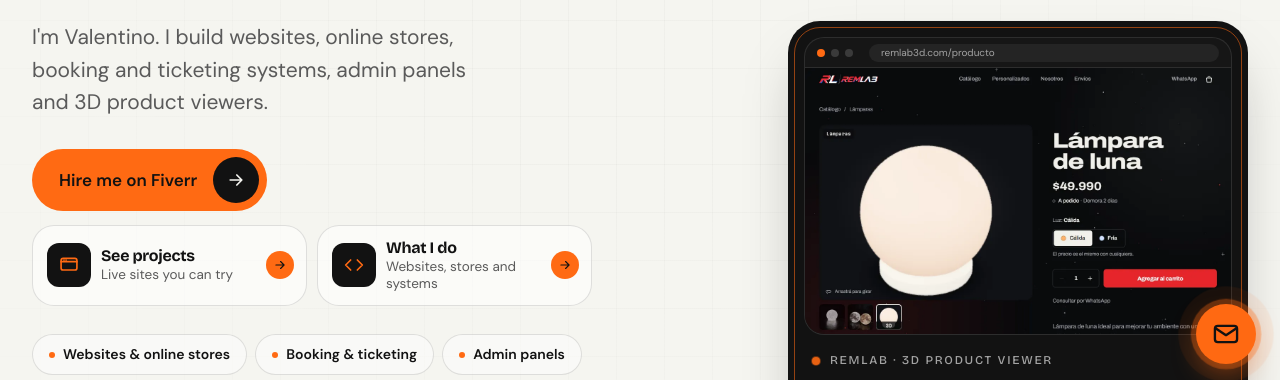
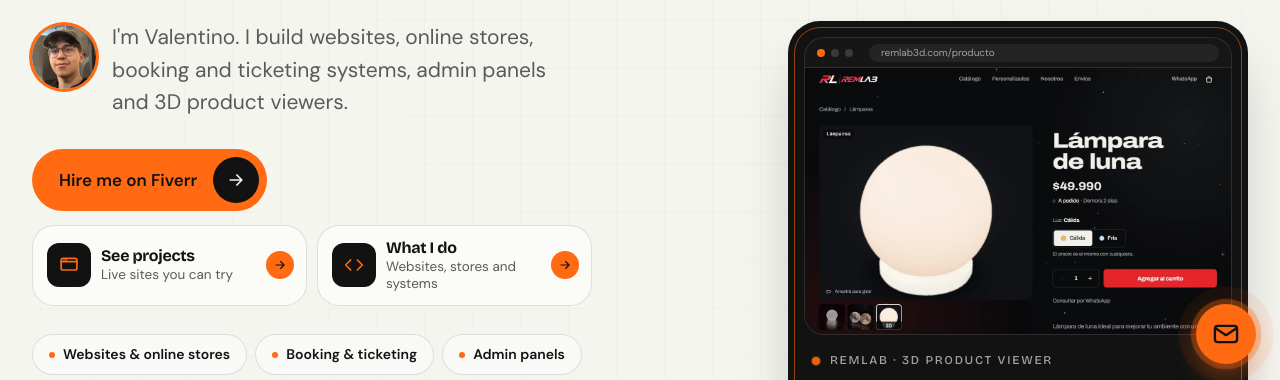
Before and after one commit to valenncost/valentino-costanzo, a plain HTML site: page index.html in a window 1280 px wide. Shown: the part 412-792 px from the top of the page. Drawn offline with nearby package versions, Linux system fonts and the light colour scheme.

Commit message:
Inicio: foto de Valentino junto a la presentación
Co-Authored-By: Claude Opus 5.5 <noreply@anthropic.com>

```diff
--- a/index.html
+++ b/index.html
@@ -117,7 +117,10 @@
         <div class="hero__text">
           <p class="eyebrow" data-hero data-i18n="heroEyebrow">Web developer · Argentina</p>
           <h1 class="hero__title" data-split data-hero-title data-i18n="heroTitulo">Websites and systems <em>for your business</em>.</h1>
-          <p class="hero__lead" data-hero data-i18n="heroLead">I'm Valentino. I build websites, online stores, booking and ticketing systems, admin panels and 3D product viewers.</p>
+          <div class="hero__intro" data-hero>
+            <img class="hero__foto" src="img/valentino.webp" alt="Valentino Costanzo" width="64" height="64">
+            <p class="hero__lead" data-i18n="heroLead">I'm Valentino. I build websites, online stores, booking and ticketing systems, admin panels and 3D product viewers.</p>
+          </div>
 
           <div class="hero__actions" data-hero>
             <a data-link="fiverr" href="https://www.fiverr.com/valenn08" target="_blank" rel="noopener" class="btn btn--orange">
--- a/styles.css
+++ b/styles.css
@@ -264,6 +264,8 @@ svg.fill { fill: currentColor; }
   margin: 20px 0 22px;
   text-wrap: balance;
 }
+.hero__intro { display: flex; align-items: flex-start; gap: 16px; }
+.hero__foto { flex: none; width: 64px; height: 64px; border-radius: 50%; object-fit: cover; margin-top: 4px; box-shadow: 0 0 0 3px var(--naranja, #FF6A13); }
 .hero__lead { font-size: clamp(18px, 4.8vw, 21px); color: var(--gris-osc); max-width: 32ch; }
 .hero__actions { display: flex; flex-wrap: wrap; gap: 12px; margin-top: 30px; }
 .hero__pills { display: flex; flex-wrap: wrap; gap: 8px; margin-top: 28px; }
@@ -877,7 +879,7 @@ svg.fill { fill: currentColor; }
   .hero__text { display: contents; }
   .hero__text .eyebrow { grid-area: eyebrow; }
   .hero__title { grid-area: title; font-size: clamp(4rem, 7.6vw, 7.2rem); max-width: none; margin-bottom: 40px; }
-  .hero__lead { grid-area: lead; }
+  .hero__intro { grid-area: lead; }
   .hero__actions { grid-area: actions; }
   .hero__pills { grid-area: pills; align-self: start; }
   .quick { grid-area: quick; max-width: 560px; }
```
Also changed, not shown: img/valentino.webp (added).
